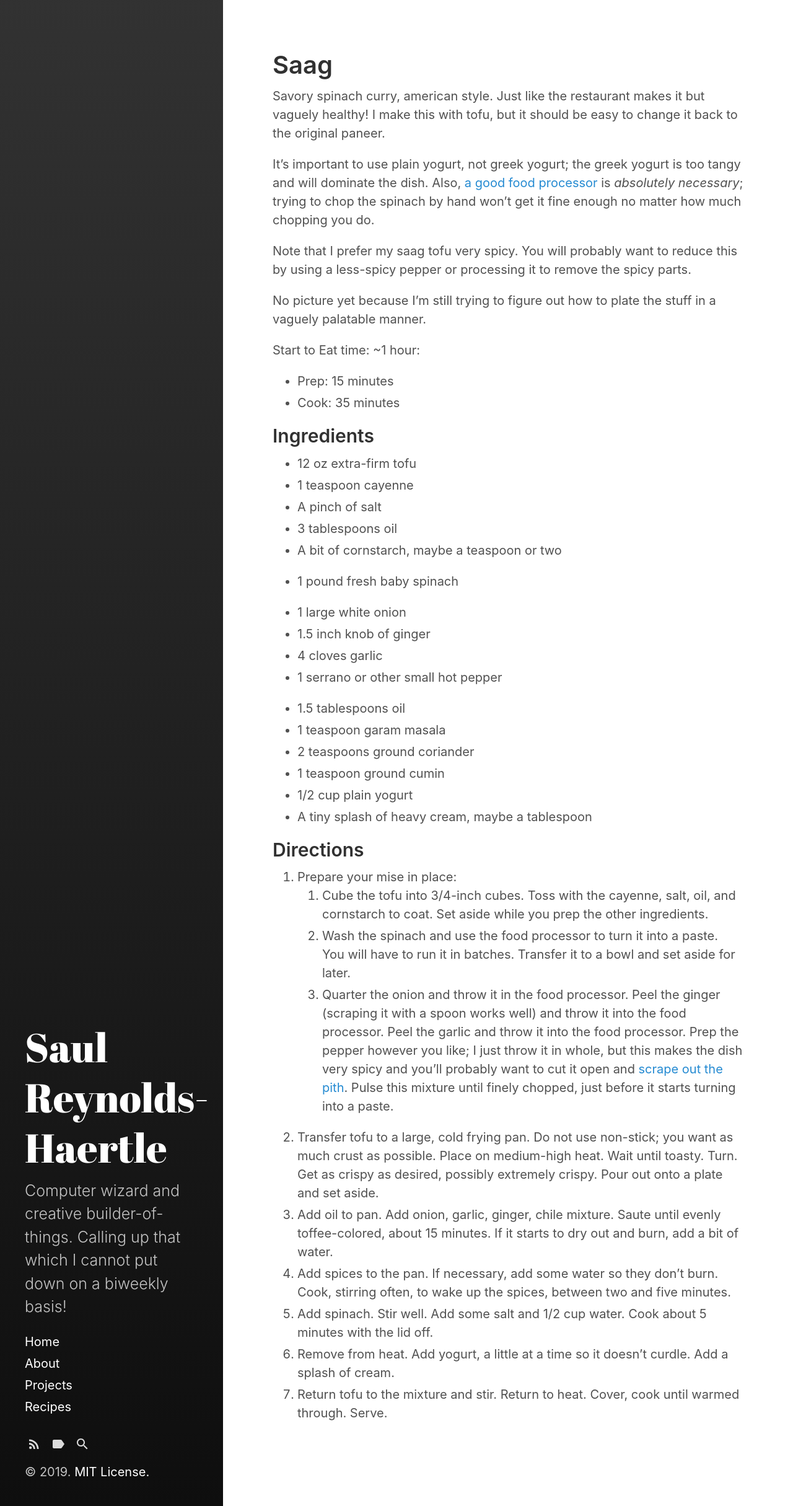
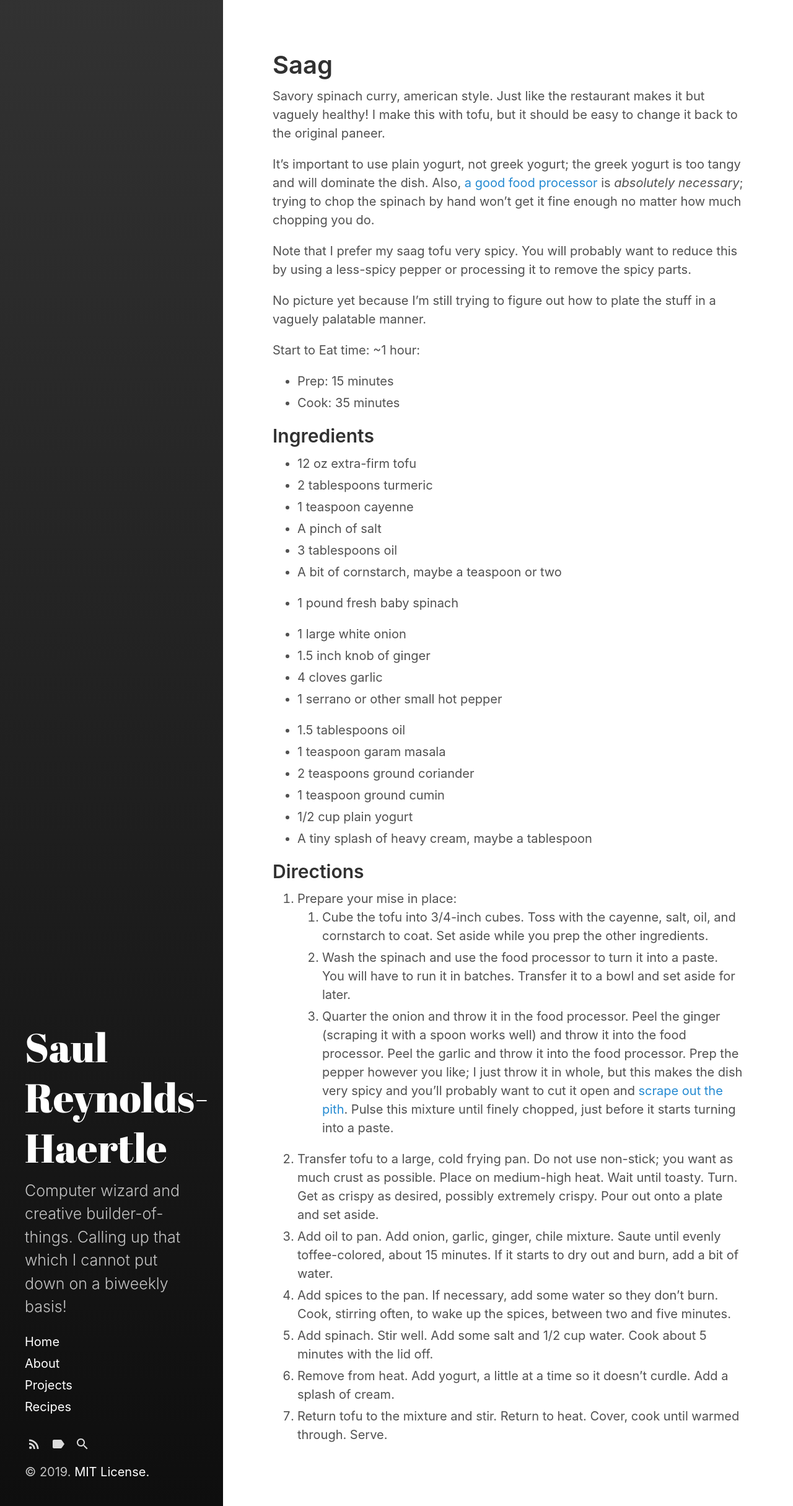
Before and after one commit to saulrh/saulrh.github.io, a Jekyll site: the page built from _posts/2019-12-14-saag-recipe.md, in a window 1280 px wide. Shown: the whole page at 62% size. Built offline with Jekyll 4.4.1, drawn with Linux system fonts in a browser that asks for light colours.

Commit message:
Update 2019-12-14-saag-recipe.md

```diff
--- a/_posts/2019-12-14-saag-recipe.md
+++ b/_posts/2019-12-14-saag-recipe.md
@@ -28,6 +28,7 @@ Start to Eat time: ~1 hour:
 ## Ingredients
 
 - 12 oz extra-firm tofu
+- 2 tablespoons turmeric
 - 1 teaspoon cayenne
 - A pinch of salt
 - 3 tablespoons oil
```
